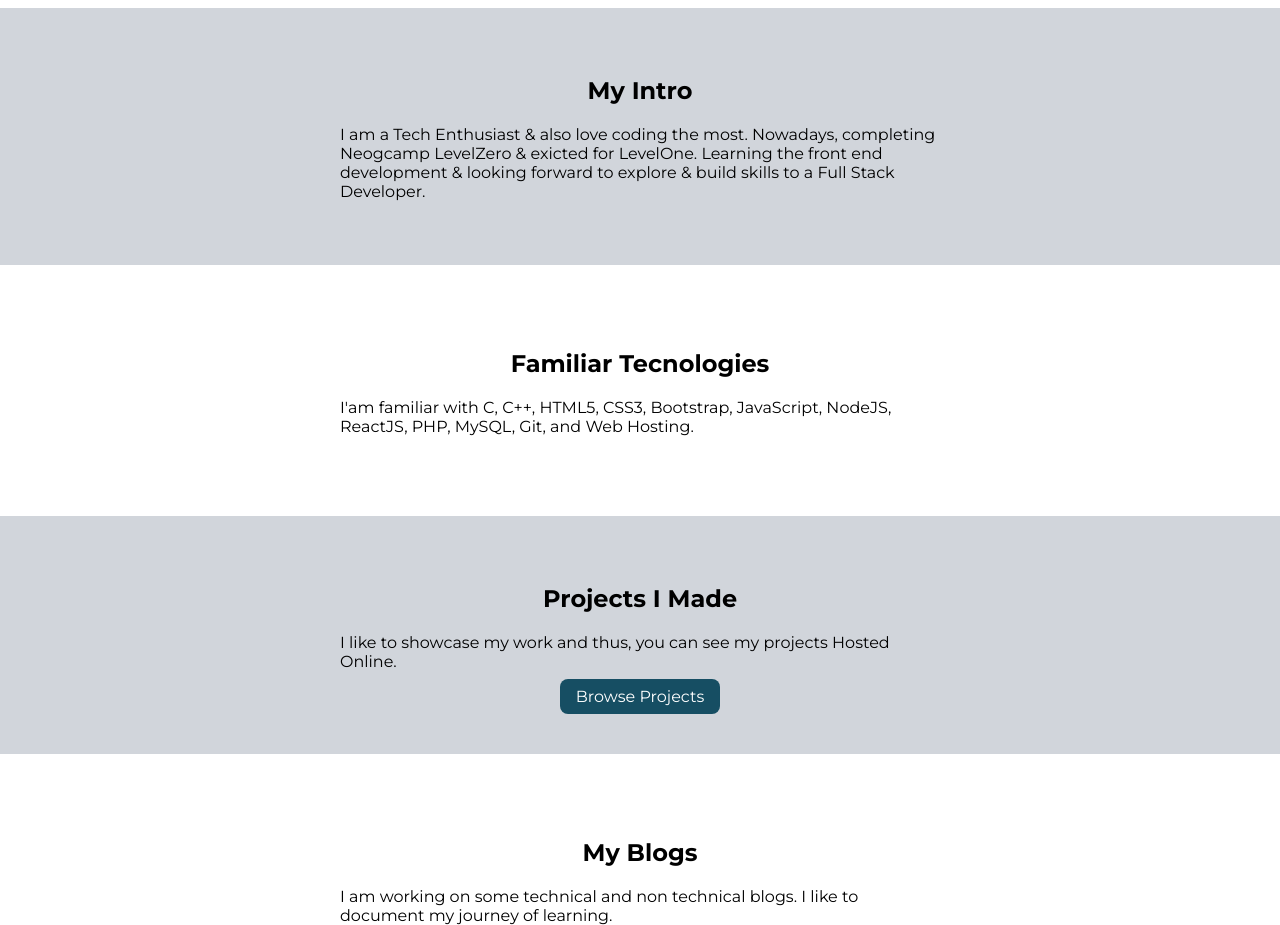
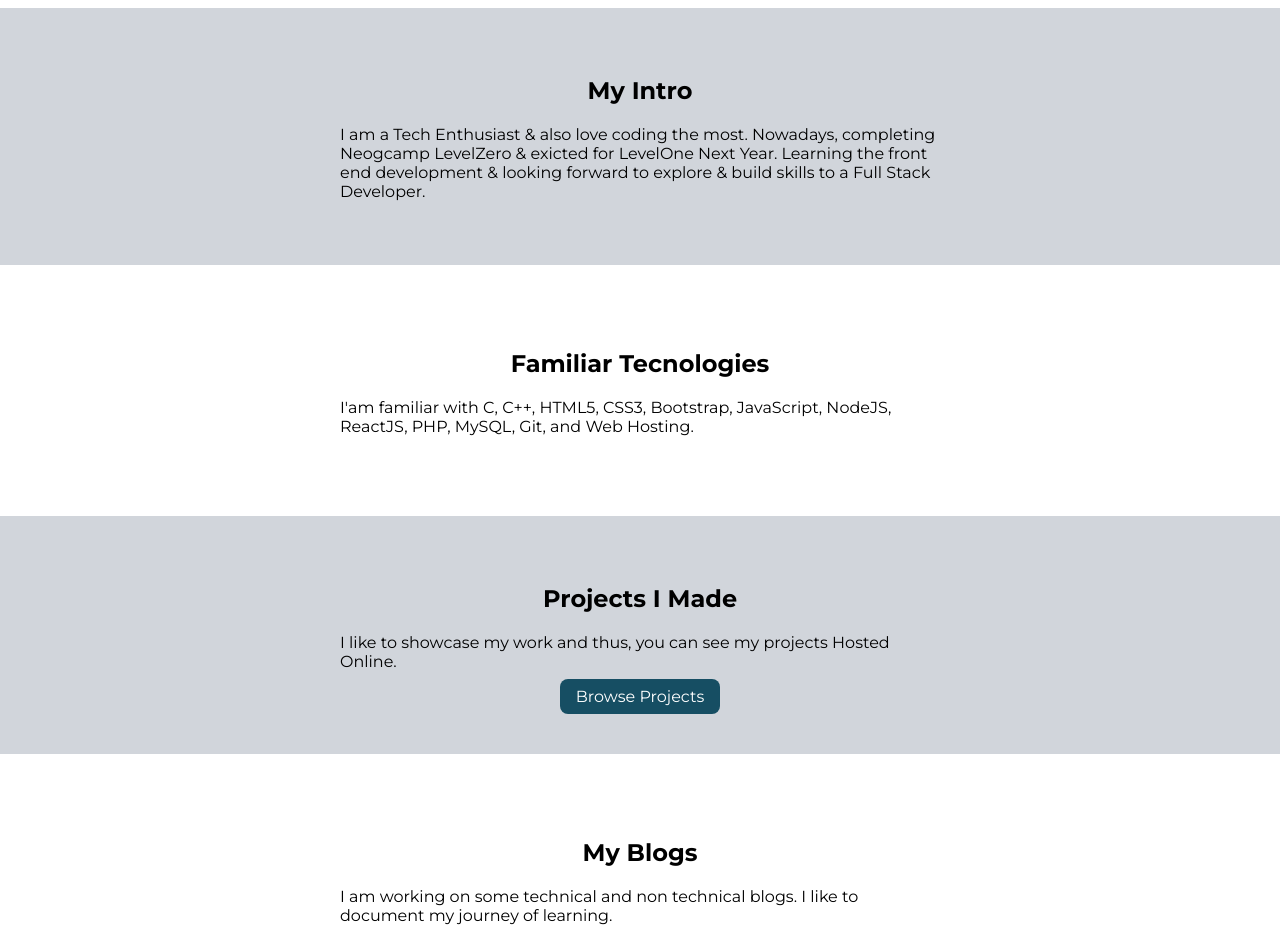
Before and after one commit to alphaCoder-25/Anurudra-Portfolio, a plain HTML site: page index.html in a window 1280 px wide. Shown: the part 860-1785 px from the top of the page. Drawn offline with Linux system fonts and the light colour scheme.

Commit message:
updated text

```diff
--- a/index.html
+++ b/index.html
@@ -32,7 +32,7 @@
     <section class="section ow">
         <div class="container container-center">
             <h1>My Intro</h1>
-        <p>I am a Tech Enthusiast & also love coding the most. Nowadays, completing Neogcamp LevelZero & exicted for LevelOne. Learning the front end development & looking forward to explore & build skills to a Full Stack Developer. </p>
+        <p>I am a Tech Enthusiast & also love coding the most. Nowadays, completing Neogcamp LevelZero & exicted for LevelOne Next Year. Learning the front end development & looking forward to explore & build skills to a Full Stack Developer. </p>
         </div>
     </section>
 
```
